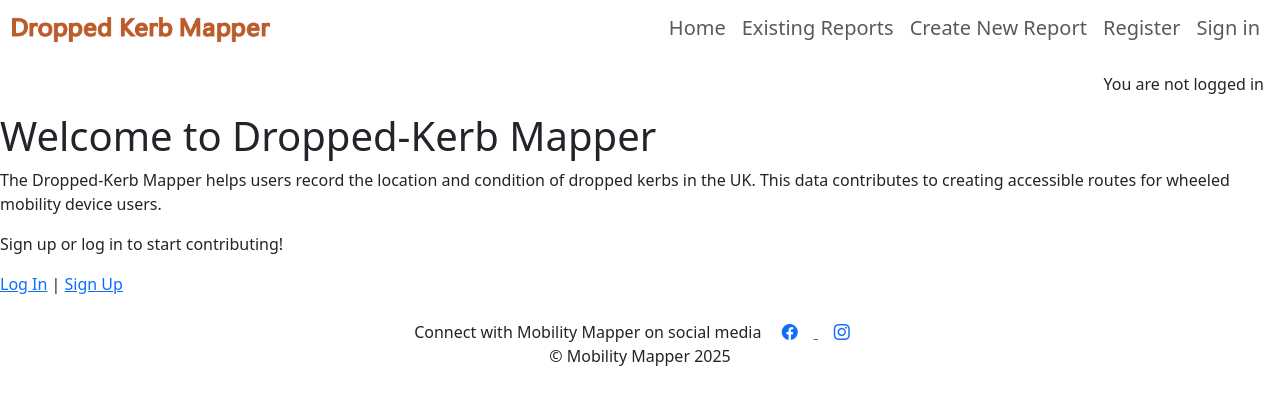
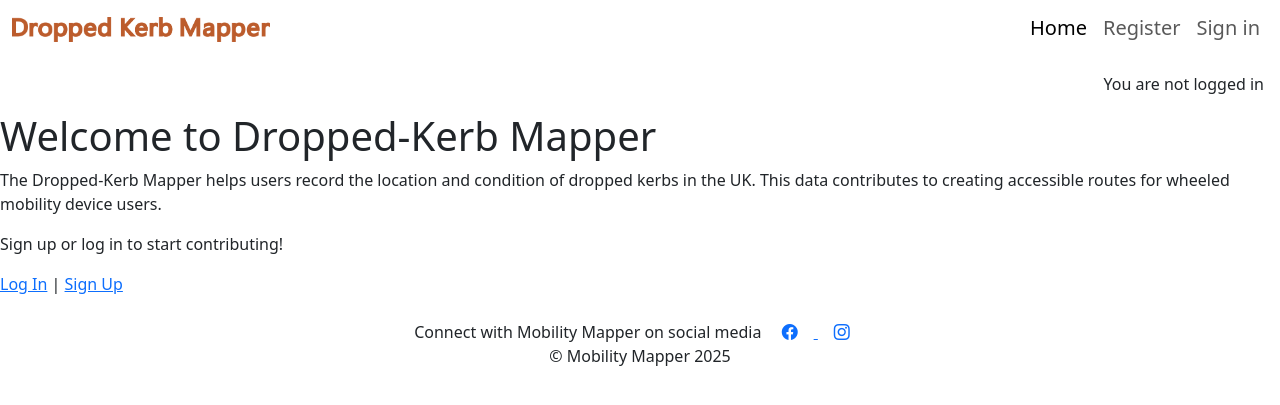
Before and after one commit to SonyaJane/dropped-kerb-mapper, a Django app: page / in a window 1280 px wide. Shown: the top 405 px of the page. Run offline with Django 5.2, Linux system fonts and the light colour scheme.

Commit message:
Wire nav links to views

```diff
--- a/templates/base.html
+++ b/templates/base.html
@@ -1,9 +1,11 @@
 {% load static %}
 
+{% url 'home' as home_url %}
 {% url 'reports-list' as reports_list_url %}
 {% url 'account_login' as login_url %}
 {% url 'account_signup' as signup_url %}
 {% url 'account_logout' as logout_url %}
+{% url 'create-report' as create_report_url %}
 
 <!DOCTYPE html>
 <html class="h-100" lang="en">
@@ -44,17 +46,19 @@
             <div class="collapse navbar-collapse" id="navbarSupportedContent">
                 <ul class="navbar-nav ms-auto h5">
                     <li class="nav-item">
-                        <a class="nav-link {% if request.path == home_url %}active{% endif %}" aria-current="page" href="index.html">Home</a>
+                        <a class="nav-link {% if request.path == home_url %}active{% endif %}" aria-current="page" href="{% url 'home' %}">Home</a>
                     </li>
-                    <li class="nav-item">
-                        <a class="nav-link {% if request.path == reports_list_url %}active{% endif %}" href="#">Existing Reports</a>
-                    </li>
-                    <li class="nav-item">
-                        <a class="nav-link" href="#">Create New Report</a>
-                    </li>
+
+
 
                     <!-- Authentication Links -->
                     {% if user.is_authenticated %}
+                    <li class="nav-item">
+                        <a class="nav-link {% if request.path == create_report_url %}active{% endif %}" aria-current="page" href="{% url 'create-report' %}">Create New Report</a>
+                    </li>
+                    <li class="nav-item">
+                        <a class="nav-link {% if request.path == reports_list_url %}active{% endif %}" href="{% url 'reports-list' %}">Existing Reports</a>
+                    </li>
                     <li class="nav-item">
                         <a class="nav-link {% if request.path == logout_url %}active{% endif %}" aria-current="page" href="{% url 'account_logout' %}">Sign out</a>
                     </li>
```
